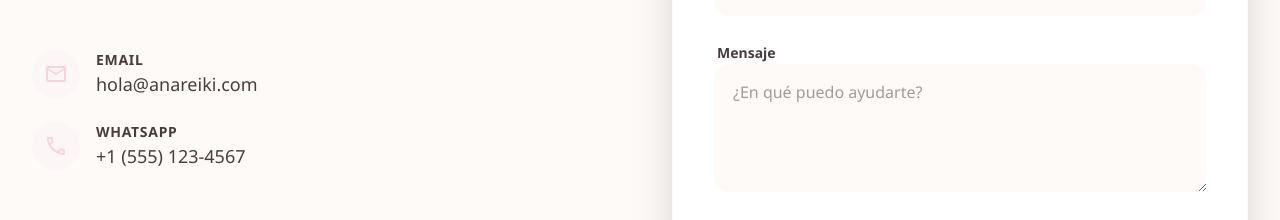
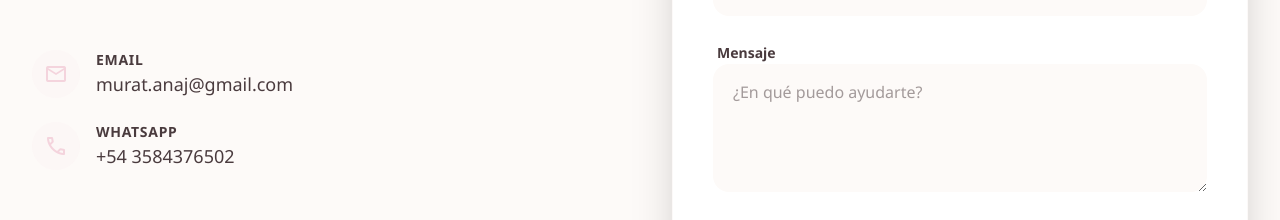
Before and after one commit to fmonfasani/AnaReiki, a Next.js app: page /contacto in a window 1280 px wide. Shown: the part 371-591 px from the top of the page. Built offline with nearby package versions, Linux system fonts and the light colour scheme.

Commit message:
Update contact page: email and clickable WhatsApp link

```diff
--- a/src/app/contacto/page.tsx
+++ b/src/app/contacto/page.tsx
@@ -27,7 +27,12 @@
                       <p className="text-sm font-bold uppercase tracking-wider text-text-subtle">
                         Email
                       </p>
-                      <p className="text-lg">hola@anareiki.com</p>
+                      <a
+                        href="mailto:murat.anaj@gmail.com"
+                        className="text-lg hover:text-primary transition-colors"
+                      >
+                        murat.anaj@gmail.com
+                      </a>
                     </div>
                   </div>
                   <div className="flex items-center gap-4">
@@ -38,7 +43,14 @@
                       <p className="text-sm font-bold uppercase tracking-wider text-text-subtle">
                         WhatsApp
                       </p>
-                      <p className="text-lg">+1 (555) 123-4567</p>
+                      <a
+                        href="https://wa.me/543584376502"
+                        target="_blank"
+                        rel="noopener noreferrer"
+                        className="text-lg hover:text-primary transition-colors flex items-center gap-2"
+                      >
+                        +54 3584376502
+                      </a>
                     </div>
                   </div>
                 </div>
```
